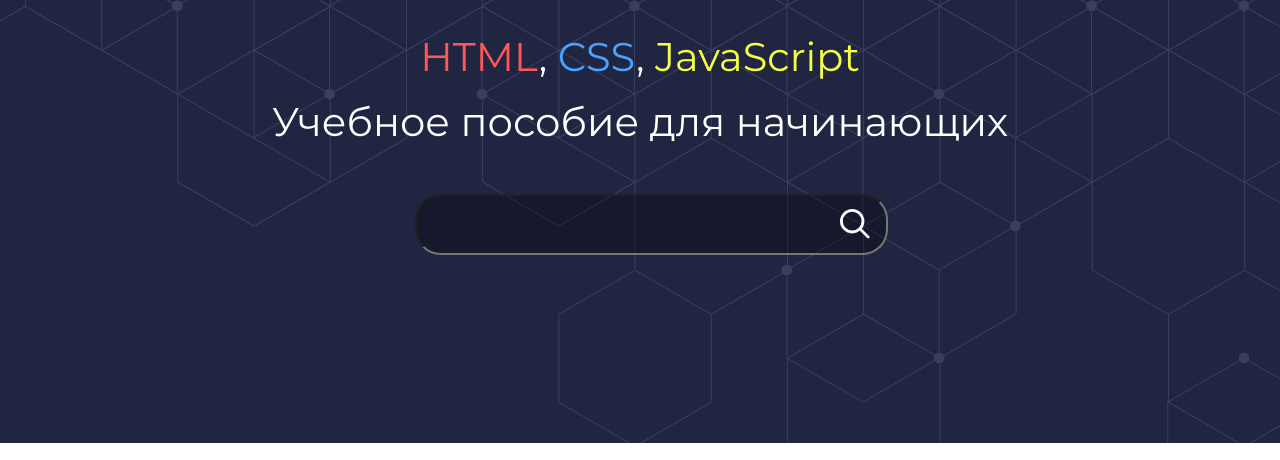
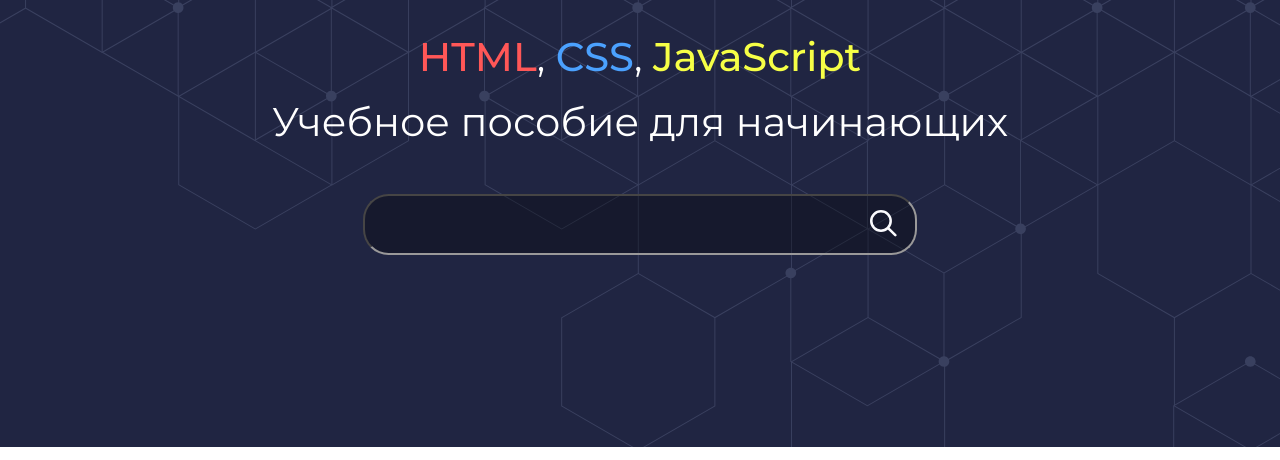
Before and after one commit to autostopbydreamphase/Study-guide, a plain HTML site: page index.html in a window 1280 px wide. Shown: the part 428-888 px from the top of the page. Drawn offline with Linux system fonts and the light colour scheme.

Commit message:
bold text + completed searching bar

```diff
--- a/index.html
+++ b/index.html
@@ -33,8 +33,16 @@
       </ul>
     </nav>
   </header>
+
+
+
+
   <!-- Скрипты для работы функционала сайта -->
   <script></script>
+
+
+
+
   <!-- Основная часть сборника -->
   <main>
     <div class="welcome-section">
@@ -51,19 +59,32 @@
             Учебное пособие для начинающих
           </p>
         </div>
+
+
+        <!-- Поиск -->
         <div class="searching-bar">
-          <input class="textBox" type="text" />
-          <button src="img/loupe.svg"></button>
+          <input type="text" />
+          <img src="img/loupe.svg"></img>
         </div>
+
+
       </section>
     </div>
     <div class="main-content">
       <div class="main-content">
         <div class="info-about-guides">
+
+
+
           <!-- Информация о HTML -->
           <section class="section">
             <div class="container">
               <div class="columns">
+
+
+
+
+
                 <!-- Элемент сетки с текстом -->
                 <div class="column">
                   <p class="content">
@@ -77,6 +98,9 @@
                     <a href="#" class="main-content-button">Ссылка на HTML</a>
                   </div>
                 </div>
+
+
+
                 <!-- Элемент сетки с фотографией -->
                 <div class="column">
                   <figure class="image">
@@ -90,12 +114,20 @@
           <section class="section">
             <div class="container">
               <div class="columns">
+
+
+
+
                 <!-- Элемент сетки с фотографией -->
                 <div class="column">
                   <figure class="image">
                     <img src="img/CSS.png" alt="CSS-label-logo" class="guide-image">
                   </figure>
                 </div>
+
+
+
+
                 <!-- Элемент сетки с текстом -->
                 <div class="column">
                   <p class="content">
@@ -118,6 +150,11 @@
           <section class="section">
             <div class="container">
               <div class="columns">
+
+
+
+
+
                 <!-- Элемент сетки с текстом -->
                 <div class="column">
                   <p class="content">
@@ -132,6 +169,11 @@
                     <a href="#" class="main-content-button">Ссылка на JS</a>
                   </div>
                 </div>
+
+
+
+
+
                 <!-- Элемент сетки с фотографией -->
                 <div class="column">
                   <figure class="image">
@@ -160,7 +202,7 @@
           </div>
         </div>
       </section>
-
+      <!--Форма для ввода почты и оформления подписки-->
       <div class="main-input-form">
         <div class="main-input-form-container">
           <div class="input-frame-container">
@@ -187,10 +229,13 @@
           </div>
         </div>
       </div>
-
     </div>
   </main>
-  <!-- Футер с нужной информацией -->
+
+
+
+
+  <!-- Футер с информацией -->
   <footer>
     <div class="footer-info item">
       <h4>STUDY-GUIDE</h4>
--- a/styles/style.css
+++ b/styles/style.css
@@ -54,9 +54,9 @@ body {
 
 .container {
   width: 80%;
-  margin: 0 auto; /* Центрируем контейнер по горизонтали */
-  padding: 20px; /* Отступы со всех сторон */
-  box-sizing: border-box; /* Учитываем отступы внутри ширины контейнера */
+  margin: 0 auto;
+  padding: 20px;
+  box-sizing: border-box;
 }
 
 .info-about-guides {
@@ -210,7 +210,7 @@ footer h4 {
 }
 .test-icon {
   width: 50px;
-  margin-right: 10px; /* Добавлено для отступа между логотипом и текстом */
+  margin-right: 10px;
 }
 .website-name {
   color: white;
@@ -231,7 +231,7 @@ footer h4 {
 .header-button-list li {
   display: flex;
   align-items: center;
-  margin-bottom: 10px; /* Добавлен отступ между кнопками */
+  margin-bottom: 10px;
   margin-left: 62px;
 }
 .header-button-list li a {
@@ -239,26 +239,28 @@ footer h4 {
   text-decoration: none;
   font-size: 21px;
   position: relative; /* Позволяет позиционировать вертикальную полосу */
-  padding-left: 15px; /* Добавлен отступ слева от текста кнопки */
+  padding-left: 15px;
 }
 .header-button-list li a::before {
   content: "";
   position: absolute;
-  top: 50%; /* Положение полосы по середине по вертикали */
-  transform: translateY(-50%); /* Смещение на половину высоты элемента */
+  top: 50%;
+  transform: translateY(-50%);
   left: 0;
-  width: 4px; /* Ширина вертикальной полосы */
+  width: 4px;
   height: 40px;
   background-color: transparent; /* Цвет по умолчанию */
 }
+/* Цвета кнопок в шапке */
 .header-button-list li:nth-child(1) a::before {
-  background-color: #db4130; /* Цвет для кнопки HTML */
+  background-color: #db4130;
+
 }
 .header-button-list li:nth-child(2) a::before {
-  background-color: #188ddb; /* Цвет для кнопки CSS */
+  background-color: #188ddb;
 }
 .header-button-list li:nth-child(3) a::before {
-  background-color: #d3d61c; /* Цвет для кнопки JavaScript */
+  background-color: #d3d61c;
 }
 
 /* Кастомный скролл */
@@ -287,6 +289,7 @@ html::-webkit-scrollbar-thumb {
   text-align: center !important;
 }
 
+
 /* Лого */
 .website-logo {
   display: block;
@@ -309,47 +312,75 @@ html::-webkit-scrollbar-thumb {
   font-size: 2.5rem !important; /* При добавлении !important к значению стилевого свойства его важность повышается. Если переопределить значение того же свойства без !important, оно будет игнорироваться. */
 }
 
-/* Поле для ввода текста */
-.textBox {
+
+
+
+
+
+/* Поисковая строка */
+.searching-bar {
+  display: flex;
+  width: 550px;
+  height: 57px;
   background-color: rgba(1, 1, 1, 0.325);
   border-radius: 1.6rem;
-  padding-left: 0.9em;
+  border-width: 2px;
+  border-style: inset;
+  border-color:#9a9999;
+  border-image: initial;
+  margin: auto;
+}
+/* Поле для ввода текста */
+.searching-bar input{
+  background-color: rgba(0, 0, 0, 0);
+  width: 85%;
+  height: 90%;
+  padding-left: 6px;
+  border: none;
+  margin: auto;
+  outline: 0;
+  font-family: "Montserrat", sans-serif;
+  color: #dddddd;
   font-size: 1.35em;
-  width: 100%;
-  height: 100%;
-  font-family: "Montserrat", sans-serif;
-  color: #fff;
   text-align: left !important;
 }
 
-.searching-bar button {
-  position: absolute;
-  top:25.5%;
-  right: -1.2%;
-  width: 30px;
-  height: 30px;
-  background: url(/img/loupe.svg) rgba(0, 0, 0, 0);
+/* Лупа для поиска */
+.searching-bar img {
+  padding-top: 14px;
+  padding-right: 18px;
+  width: 27px;
+  height: 27px;
   border: none;
   cursor: pointer;
 }
-.searching-bar {
-  position: relative;
-  width: 450px;
-  height: 57px;
-  margin-left: auto;
-  margin-right: auto;
+/* Установка стилей при установке курсора в searching-bar */
+.searching-bar:focus-within {
+  transition-duration: 0.2s;
+  border: 2px #ffffff solid;
 }
+/* Установка стилей при снятии курсора в searching-bar */
+.searching-bar:not(:focus-within) {
+  transition-duration: 0.2s;
+  border-style: inset;
+  border-color:#9a9999;
+  border-image: initial;
+}
+
 
 .HTML-title {
   color: #ff5757;
+  font-weight: 500;
 }
 
 .CSS-title {
   color: #4ba1fe;
+  font-weight: 500;
 }
 
 .JS-title {
   color: #f6ff46;
+  font-weight: 500;
 }
 
 .navbar-button:hover {
```
